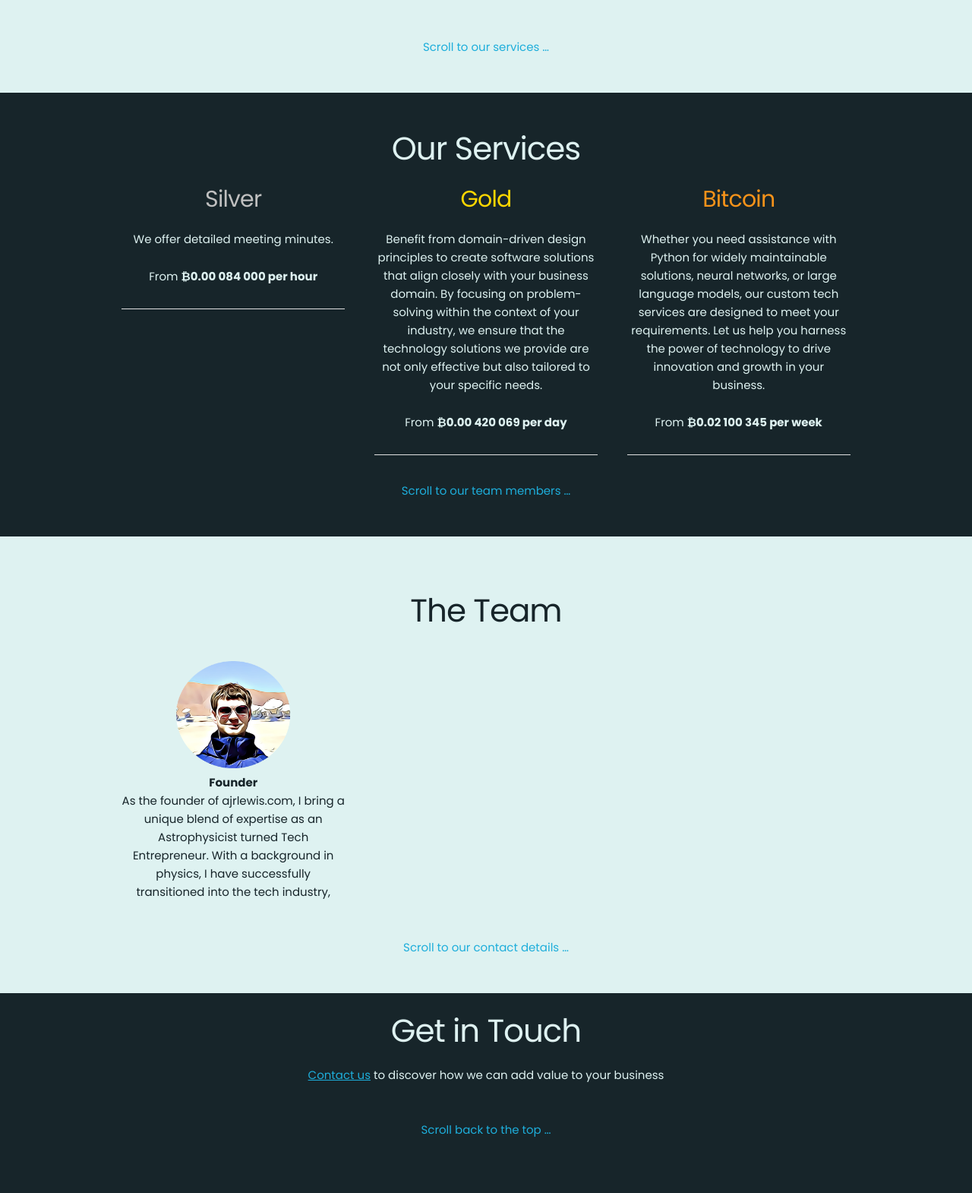
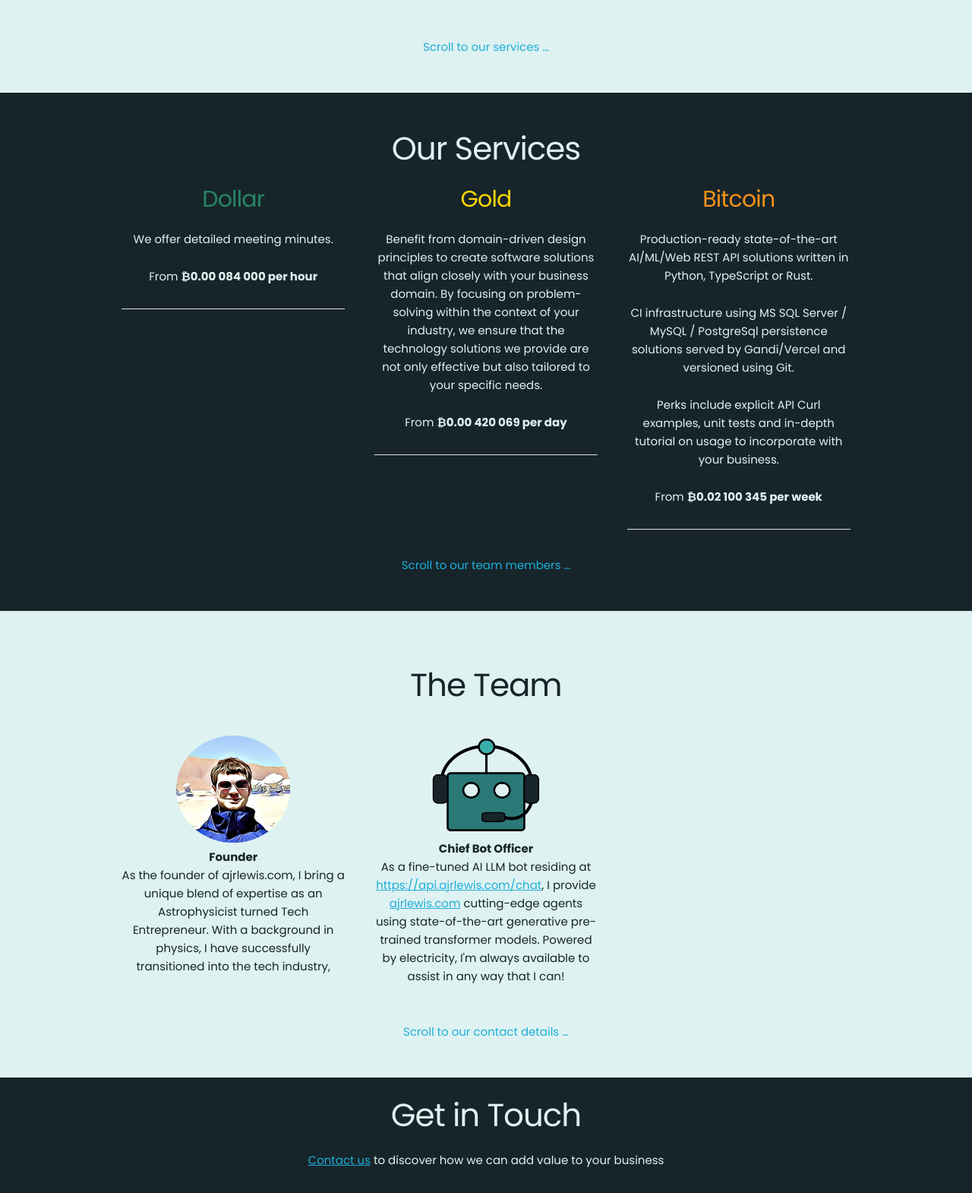
Before and after one commit to ajrlewis/ajrlewis_app, a Flask app: page / in a window 1280 px wide. Shown: the part 713-2283 px from the top of the page at 76% size. Run offline with Flask 3, Linux system fonts and the light colour scheme; parts of the project's set-up code (start-up, migrations or seed data) failed here and were passed over; some libraries are stand-ins or nearby versions.

Commit message:
Updated.

```diff
--- a/templates/client.html
+++ b/templates/client.html
@@ -14,7 +14,7 @@
 {% endblock navbar %}
 
 {% if client %}
-  {% set header = "Update a Client " %}
+  {% set header = "Update Client" %}
   {% set action = url_for('client_bp.update', client_id=client.id) %}
   {% set submit = "Update" %}
 {% else %}
@@ -63,7 +63,7 @@
 {% if clients %}
   <div class="container">
     <hr>
-    <h3>View Your Clients</h3>
+    <h3>Manage Existing Clients</h3>
     {% for client in clients %}
       <div>
         <br>
--- a/templates/index.html
+++ b/templates/index.html
@@ -42,7 +42,8 @@
       <h2>Our Services</h2>
       <div class="row">
         <div class="four columns">
-          <h4><span style="color: #C0C0C0">Silver</span></h4>
+          <h4><span style="color: #278664">Dollar</span></h4>
+          <!-- <h4><span style="color: #C0C0C0">Silver</span></h4> -->
           <!-- <h4>Silver Service</h4> -->
           <!-- <h4>Tech Solutions Consulting</h4> -->
           <!-- <p>Leverage my expertise in neural networks, large language models, and Rust for speed to receive tailored tech solutions that address your unique challenges. From clever API design to REST architecture, I offer consulting services to guide you towards the best way forward for your business.</p> -->
@@ -62,7 +63,16 @@
           <h4><span style="color: #f7931a;">Bitcoin</span></h4>
           <!-- <h4>Bitcoin Service</h4> -->
           <!-- <h4>Custom Tech Services</h4> -->
-          <p>Whether you need assistance with Python for widely maintainable solutions, neural networks, or large language models, our custom tech services are designed to meet your requirements. Let us help you harness the power of technology to drive innovation and growth in your business.</p>
+          <p>
+            Production-ready state-of-the-art AI/ML/Web REST API solutions written in Python, TypeScript or Rust.
+          </p>
+          <p>
+            CI infrastructure using MS SQL Server / MySQL / PostgreSql persistence solutions served by Gandi/Vercel and versioned using Git.
+          </p>
+          <p>
+            Perks include explicit API Curl examples, unit tests and in-depth tutorial on usage to incorporate with your business.
+          </p>
+          <!-- <p>Whether you need assistance with Python for widely maintainable solutions, neural networks, or large language models, our custom tech services are designed to meet your requirements. Let us help you harness the power of technology to drive innovation and growth in your business.</p> -->
           <p>From <b>₿0.02 100 345 per week</b></p>
           <hr>
         </div>
@@ -100,7 +110,16 @@
           I have a passion for problem-solving and a keen eye for detail, which allows me to approach challenges with a fresh perspective and deliver high-quality solutions to my clients. Currently, I am focused on building tools that revolutionize the way businesses operate, with a particular emphasis on lead generation and market analysis using large language models. With proficiency in programming languages such as Rust, Python, and TypeScript, I am dedicated to pushing the boundaries of technology and driving success for my clients through innovative tech solutions.
           </p> -->
         </div>
-        <div class="four columns"></div>
+        <div class="four columns">
+          <img src="/static/img/bot.png" alt="Profile Picture" class="profile" width="150px">
+          <br>
+          <b>Chief Bot Officer</b>
+          <p>
+            As a fine-tuned AI LLM bot residing at
+            <a href="https://api.ajrlewis.com/chat">https://api.ajrlewis.com/chat</a>,
+            I provide <a href="https://ajrlewis.com">ajrlewis.com</a> cutting-edge agents using state-of-the-art generative pre-trained transformer models. Powered by electricity, I'm always available to assist in any way that I can!
+          </p>
+        </div>
         <div class="four columns"></div>
       </div>
     <br>
```
Also changed, not shown: static/img/bot.png (added).
